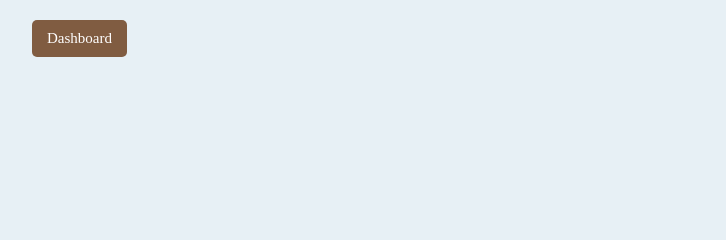
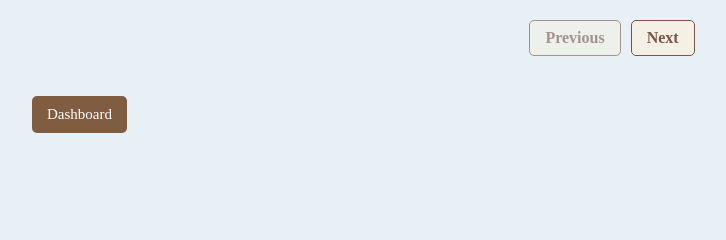
Before and after one commit to Ronalynsia/Library-Management-System, a PHP site: page /admin/student-list.php in a window 1280 px wide. Shown: the part 218-458 px from the top of the page, without its empty margins (28-754 px from the left). Run offline with PHP 8.4, Linux system fonts and the light colour scheme; data that the repository does not hold is empty.

Commit message:
student-list.php (updated css and pagination)

```diff
--- a/admin/css/student-list.css
+++ b/admin/css/student-list.css
@@ -99,3 +99,39 @@ input:focus, select:focus {
 form button {
     margin-top: 10px;
 }
+
+.pagination {
+    display: flex;
+    justify-content: center;
+    align-items: center;
+    margin: 20px 0;
+}
+
+.pagination a {
+    display: inline-block;
+    padding: 8px 15px;
+    margin: 0 5px;
+    border: 1px solid #795548;
+    border-radius: 5px;
+    text-decoration: none;
+    color: #795548;
+    font-weight: bold;
+    background-color: #f4f0e6;
+    transition: background-color 0.3s, color 0.3s;
+}
+
+.pagination a.active {
+    background-color: #795548;
+    color: white;
+    pointer-events: none;
+}
+
+.pagination a.disabled {
+    pointer-events: none;
+    opacity: 0.6;
+}
+
+.pagination a:hover:not(.active):not(.disabled) {
+    background-color: #a67c52;
+    color: white;
+}
--- a/admin/student-list.php
+++ b/admin/student-list.php
@@ -112,12 +112,23 @@ if ($_SERVER['REQUEST_METHOD'] == 'POST' && isset($_POST['delete_student'])) {
 </table>
 
 <div class="pagination">
+    <!-- Previous Button -->
+    <a href="?page=<?php echo max(1, $page - 1); ?>"
+       class="<?php echo $page === 1 ? 'disabled' : ''; ?>">Previous</a>
+
+    <!-- Page Numbers -->
     <?php for ($i = 1; $i <= $total_pages; $i++): ?>
-        <a href="?page=<?php echo $i; ?>" <?php if ($i === $page) echo 'class="active"'; ?>>
+        <a href="?page=<?php echo $i; ?>"
+           class="<?php echo $i === $page ? 'active' : ''; ?>">
             <?php echo $i; ?>
         </a>
     <?php endfor; ?>
+
+    <!-- Next Button -->
+    <a href="?page=<?php echo min($total_pages, $page + 1); ?>"
+       class="<?php echo $page === $total_pages ? 'disabled' : ''; ?>">Next</a>
 </div>
+
 
 <script>
     function showAddForm() {
```
